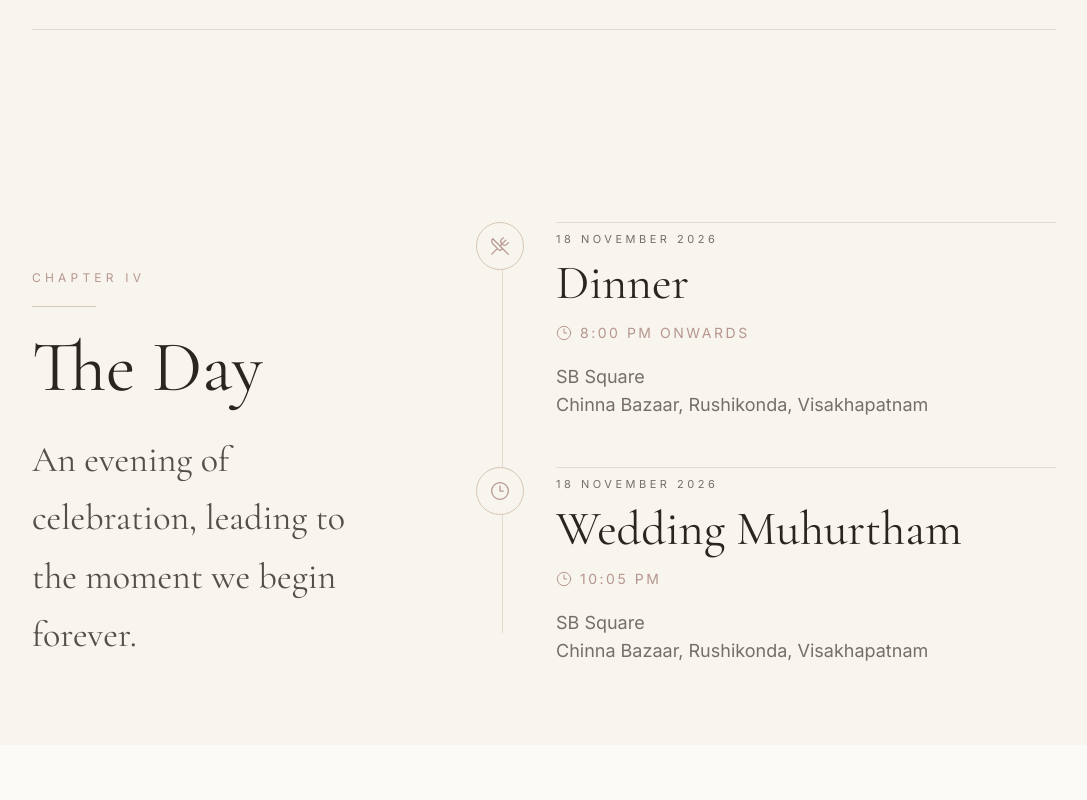
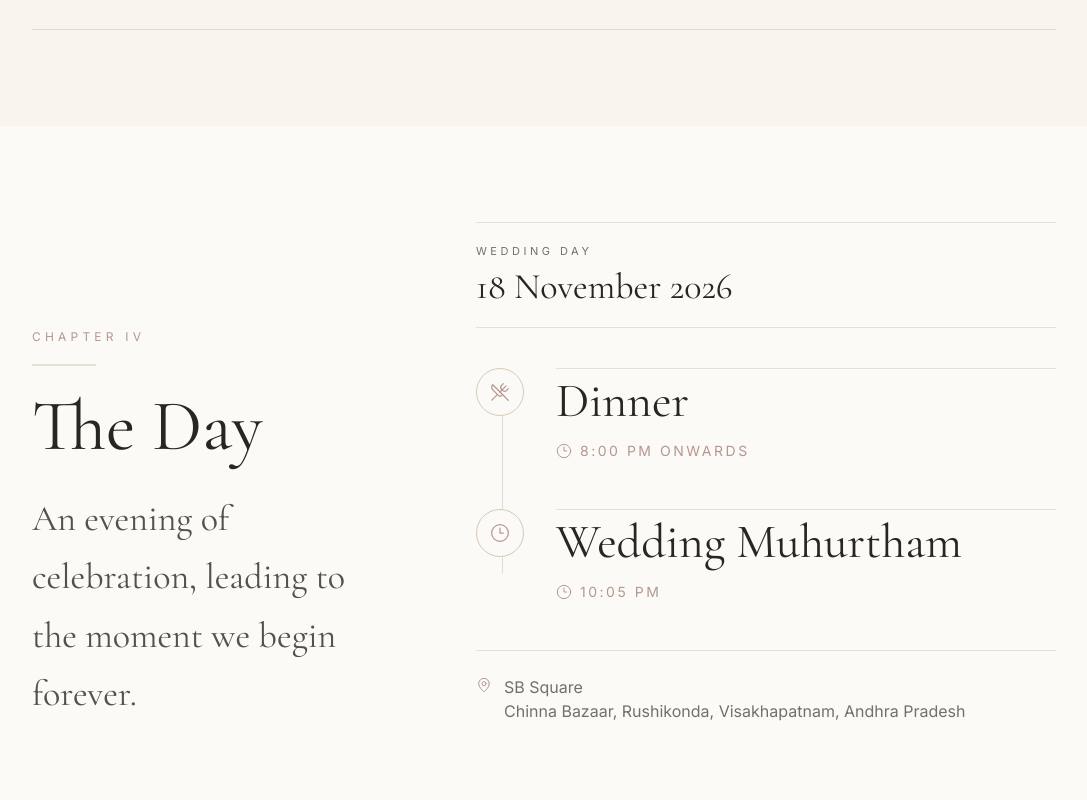
Before and after one commit to NikethVelala/NikSha, a Next.js app: page / in a window 1280 px wide. Shown: the part 4820-5620 px from the top of the page, without its empty margins (96-1183 px from the left). Built offline with nearby package versions, Linux system fonts and the light colour scheme.

Commit message:
Refine wedding day timeline composition

```diff
--- a/components/Timeline/Timeline.tsx
+++ b/components/Timeline/Timeline.tsx
@@ -1,13 +1,13 @@
 "use client";
 
 import { motion } from "framer-motion";
-import { Clock3, UtensilsCrossed } from "lucide-react";
+import { Clock3, MapPin, UtensilsCrossed } from "lucide-react";
 import Section from "@/components/common/Section";
 import { wedding } from "@/data/wedding";
 
 export default function Timeline() {
   return (
-    <Section id="timeline" className="relative overflow-hidden pt-16 pb-12 sm:pt-20 sm:pb-16 lg:pt-24 lg:pb-20">
+    <Section id="timeline" className="relative overflow-hidden bg-paper pt-16 pb-16 sm:pt-20 sm:pb-20 lg:pt-24 lg:pb-24">
       <div className="mx-auto max-w-5xl">
         <div className="grid gap-14 lg:grid-cols-[0.75fr_1.25fr] lg:gap-24">
           <motion.div
@@ -25,8 +25,20 @@ export default function Timeline() {
             </p>
           </motion.div>
 
-          <div className="relative">
-            <div className="absolute bottom-8 left-[1.35rem] top-8 w-px bg-champagne/60 sm:left-[1.6rem]" />
+          <div>
+            <motion.div
+              initial={{ opacity: 0, y: 16 }}
+              whileInView={{ opacity: 1, y: 0 }}
+              viewport={{ once: true, margin: "-60px" }}
+              transition={{ duration: 0.7 }}
+              className="border-y border-line py-5"
+            >
+              <p className="text-[11px] uppercase tracking-[0.32em] text-muted">Wedding Day</p>
+              <p className="mt-2 font-heading text-3xl text-charcoal sm:text-4xl">{wedding.ceremony.date}</p>
+            </motion.div>
+
+            <div className="relative mt-10">
+              <div className="absolute bottom-7 left-[1.35rem] top-7 w-px bg-champagne/60 sm:left-[1.6rem]" />
               <div className="space-y-12">
                 {wedding.timeline.map((event, index) => {
                   const isDinner = event.title === "Dinner";
@@ -41,20 +53,14 @@ export default function Timeline() {
                       transition={{ duration: 0.7, delay: index * 0.12 }}
                       className="relative grid grid-cols-[2.75rem_1fr] gap-6 sm:grid-cols-[3.25rem_1fr] sm:gap-7"
                     >
-                    <div className="relative z-10 flex h-11 w-11 items-center justify-center rounded-full border border-champagne bg-ivory sm:h-12 sm:w-12">
+                      <div className="relative z-10 flex h-11 w-11 items-center justify-center rounded-full border border-champagne bg-paper sm:h-12 sm:w-12">
                         <Icon className="h-4 w-4 text-rose sm:h-5 sm:w-5" strokeWidth={1.5} />
                       </div>
                       <div className="border-t border-line pt-1 sm:pt-2">
-                      <p className="text-[11px] uppercase tracking-[0.32em] text-muted">{event.date}</p>
-                      <h3 className="mt-3 font-heading text-4xl leading-none text-charcoal sm:text-5xl">{event.title}</h3>
+                        <h3 className="font-heading text-4xl leading-none text-charcoal sm:text-5xl">{event.title}</h3>
                         <p className="mt-4 flex items-center gap-2 text-sm uppercase tracking-[0.18em] text-rose">
                           <Clock3 className="h-4 w-4" strokeWidth={1.5} />
                           {event.time}
-                      </p>
-                      <p className="mt-5 text-base leading-7 text-muted sm:text-lg">
-                        {event.venue}
-                        <br />
-                        {event.address}
                         </p>
                       </div>
                     </motion.article>
@@ -62,6 +68,24 @@ export default function Timeline() {
                 })}
               </div>
             </div>
+
+            <motion.div
+              initial={{ opacity: 0, y: 16 }}
+              whileInView={{ opacity: 1, y: 0 }}
+              viewport={{ once: true, margin: "-40px" }}
+              transition={{ duration: 0.7, delay: 0.15 }}
+              className="mt-12 border-t border-line pt-6"
+            >
+              <div className="flex items-start gap-3 text-muted">
+                <MapPin className="mt-0.5 h-4 w-4 shrink-0 text-rose" strokeWidth={1.5} />
+                <p className="text-sm leading-6 sm:text-base">
+                  {wedding.ceremony.venue.name}
+                  <br />
+                  {wedding.ceremony.venue.address}
+                </p>
+              </div>
+            </motion.div>
+          </div>
         </div>
       </div>
     </Section>
```
Lines whose indentation alone changed are shown as unchanged.
